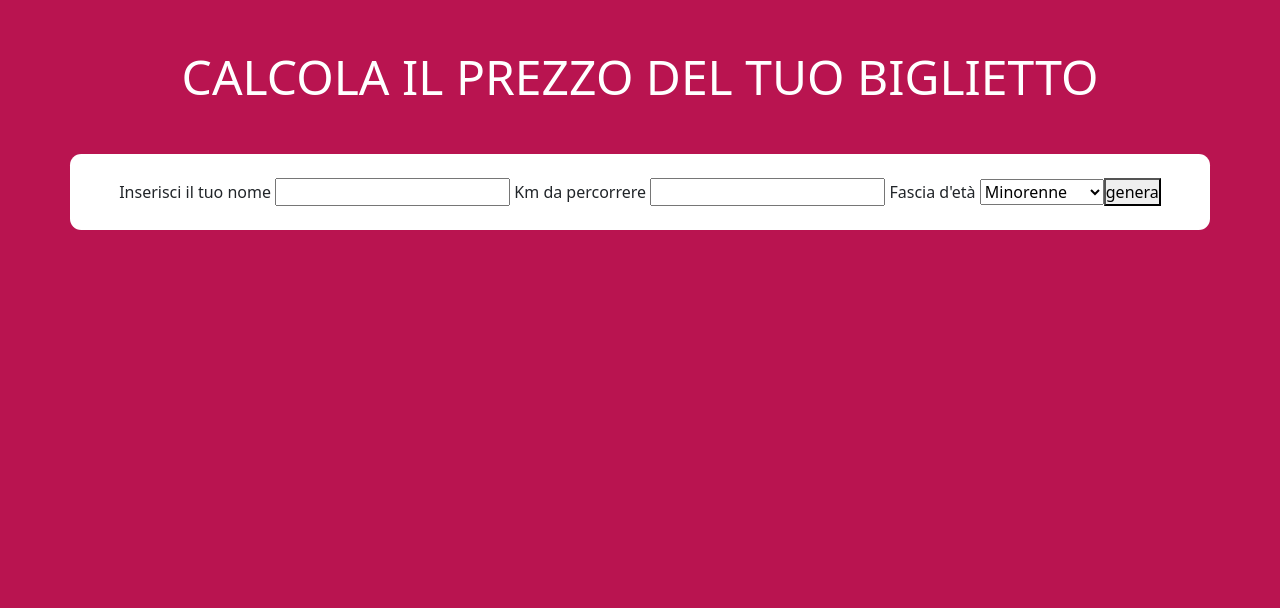
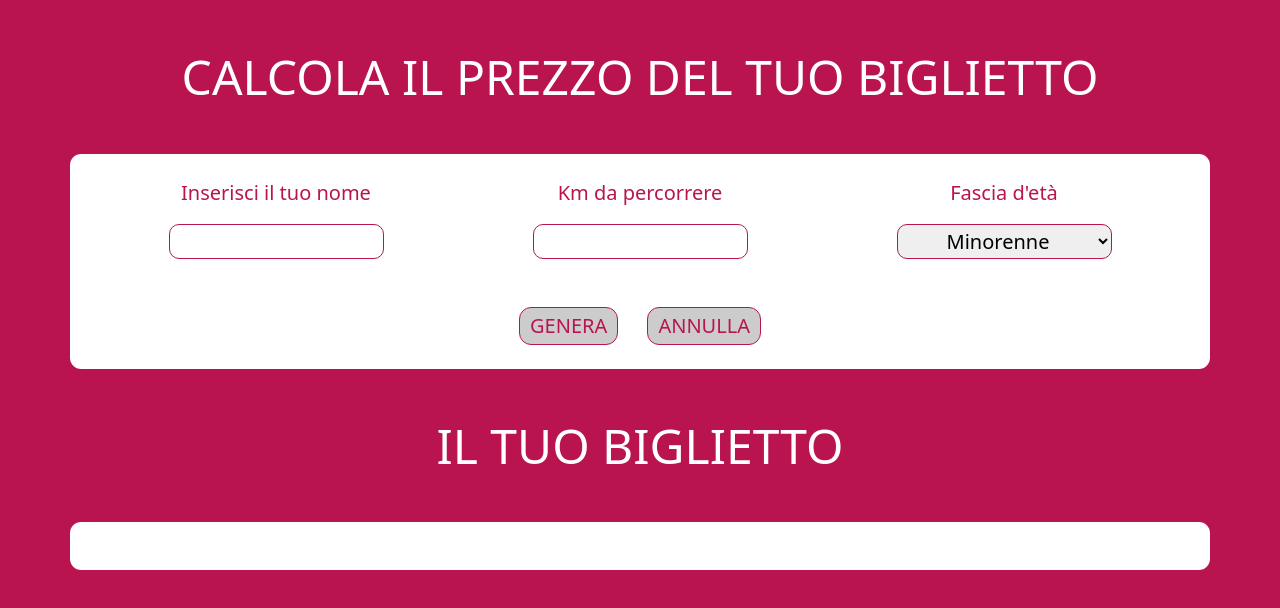
Before and after one commit to GianlucaGiovannini/js-biglietto-treno-form, a plain HTML site: page index.html in a window 1280 px wide. Drawn offline with nearby package versions, Linux system fonts and the light colour scheme.

Commit message:
Add section

```diff
--- a/assets/css/style.css
+++ b/assets/css/style.css
@@ -7,13 +7,39 @@
 :root {
     --bg-user: #808080;
     --border-generate: #9C609D;
-    --bg-body: #B91450;
+    --primary: #B91450;
+    --bg-btn: #CCCCCC;
 }
 
 body {
-    background-color: var(--bg-body);
+    background-color: var(--primary);
+}
+
+a {
+    text-decoration: none;
 }
 
 .rounded_7 {
     border-radius: 0.7rem;
 }
+
+label {
+    color: var(--primary);
+}
+
+input,
+select {
+    width: 215px;
+    height: 35px;
+    border: 1px solid var(--primary);
+    border-radius: 10px;
+    text-align: center;
+}
+
+button {
+    color: var(--primary);
+    background-color: var(--bg-btn);
+    padding: 3px 10px;
+    border: 1px solid var(--primary);
+    border-radius: 12px;
+}
--- a/index.html
+++ b/index.html
@@ -12,37 +12,65 @@
 
 <body>
     <main id="site_main">
+        <section id="price">
             <h1 class="display-5 text-white text-uppercase text-center my-5">
                 Calcola il prezzo del tuo biglietto
             </h1>
-    </main>
-
             <div class="container bg-white p-4 rounded_7">
-        <div class="richiesta d-flex justify-content-center">
-            <form action="#">
+                <div class="row row-cols-1 row-cols-md-3 g-4 g-md-5 justify-content-center text-center gy-3 px-4 fs-5">
+                    <div class="col">
                         <label for="nome">Inserisci il tuo nome</label>
+                        <div class="mt-3">
                             <input type="text" id="nome" value="">
-
+                        </div>
+                    </div>
+                    <div class="col">
                         <label for="km_percorso">Km da percorrere</label>
+                        <div class="mt-3">
                             <input type="number" id="km_percorso" value="">
-
+                        </div>
+                    </div>
+                    <div class="col">
                         <label for="fascia_eta">Fascia d'età</label>
+                        <div class="mt-3">
                             <select id="fascia_eta">
                         <option value="minorenne">Minorenne</option>
                         <option value="maggiorenne">Maggiorenne</option>
                         <option value="over65">over 65</option>
                     </select>
-            </form>
-
-            <div class="genera_dati">
-                <button onclick="generate()">genera</button>
                         </div>
-
+                    </div>
+                    <div class="col">
+                        <button onclick="generate()" class="text-uppercase me-4">
+                    Genera
+                </button>
+                        <button class="text-uppercase">
+                    Annulla
+                    </button>
+                    </div>
+                </div>
+                <!-- /.row -->
+            </div>
+            <!-- /.container -->
+        </section>
+        <!-- /#price -->
+        <section id="ticket">
+            <h2 class="display-5 text-white text-uppercase text-center my-5">
+                Il tuo biglietto
+            </h2>
+            <div class="container bg-white p-4 rounded_7">
                 <span id="stamp_nome"></span>
                 <span id="stamp_km"></span>
                 <span id="stamp_eta"></span>
             </div>
-    </div>
+            <!-- /.container -->
+        </section>
+        <!-- /#ticket -->
+
+
+    </main>
+    <!-- /.main -->
+
 
     <script src="https://cdn.jsdelivr.net/npm/@popperjs/core@2.10.2/dist/umd/popper.min.js" integrity="sha384-7+zCNj/IqJ95wo16oMtfsKbZ9ccEh31eOz1HGyDuCQ6wgnyJNSYdrPa03rtR1zdB" crossorigin="anonymous"></script>
     <script src="https://cdn.jsdelivr.net/npm/bootstrap@5.1.3/dist/js/bootstrap.min.js" integrity="sha384-QJHtvGhmr9XOIpI6YVutG+2QOK9T+ZnN4kzFN1RtK3zEFEIsxhlmWl5/YESvpZ13" crossorigin="anonymous"></script>
```
Lines whose indentation alone changed are shown as unchanged.
